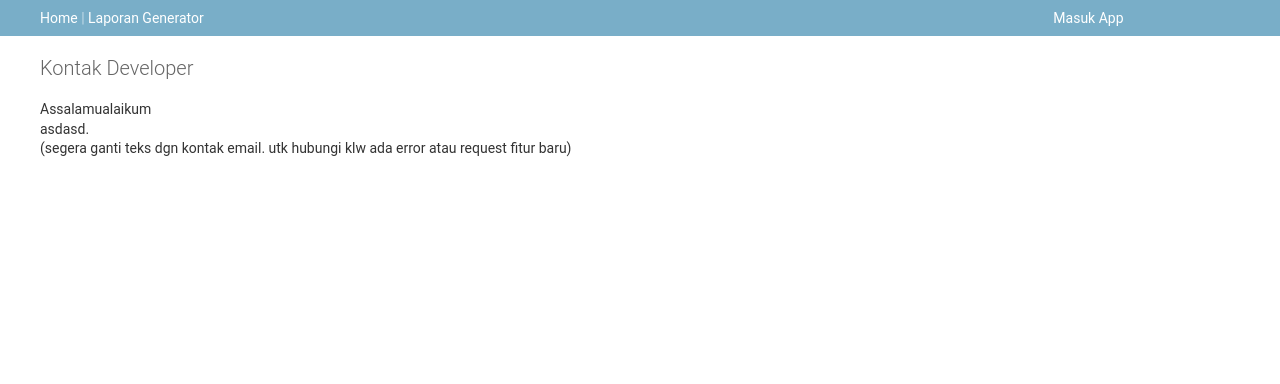
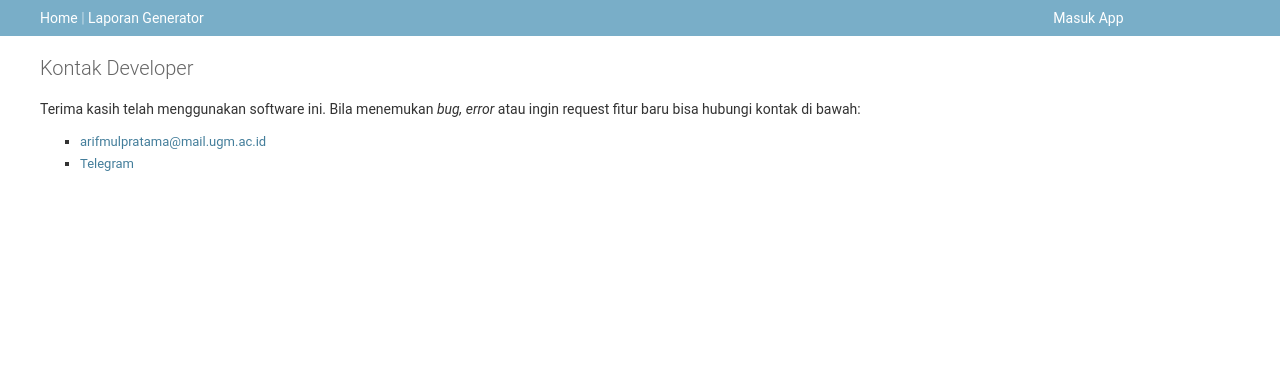
Before and after one commit to arifdata/faskes_emu, a Django app: page /kontak_dev/ in a window 1280 px wide. Shown: the part 36-420 px from the top of the page. Run offline with Django 3.2, Linux system fonts and the light colour scheme.

Commit message:
kontak page dan sorted pilihan peresep

```diff
--- a/laporan/forms.py
+++ b/laporan/forms.py
@@ -11,7 +11,7 @@ class TglChoiceForm(TglForm):
 
 class GenerikForm(TglForm):
     from poli.models import DataPeresep
-    CHOICES = [(p.nama_peresep, p.nama_peresep) for p in DataPeresep.objects.all()]
+    CHOICES = sorted([(p.nama_peresep, p.nama_peresep) for p in DataPeresep.objects.all()])
     pilihan = forms.ChoiceField(widget=forms.RadioSelect, choices=CHOICES)
 
 class PorForm(TglForm):
--- a/laporan/templates/laporan/hubungi_developer.html
+++ b/laporan/templates/laporan/hubungi_developer.html
@@ -2,7 +2,10 @@
 {% block content %}
     <div id="content" class="colM">
     <h1>Kontak Developer</h1>
-    <p>Assalamualaikum<br>
-    asdasd.<br> (segera ganti teks dgn kontak email. utk hubungi klw ada error atau request fitur baru)</p>
+    <p>Terima kasih telah menggunakan software ini. Bila menemukan <i>bug, error</i> atau ingin request fitur baru bisa hubungi kontak di bawah:</p>
+    <ul>
+        <li><a href="mailto: arifmulpratama@mail.ugm.ac.id" target="_blank">arifmulpratama@mail.ugm.ac.id</a></li>
+        <li><a href="https://t.me/pratama2" target="_blank">Telegram</a></li>
+    </ul>
     </div>
 {% endblock %}
```
